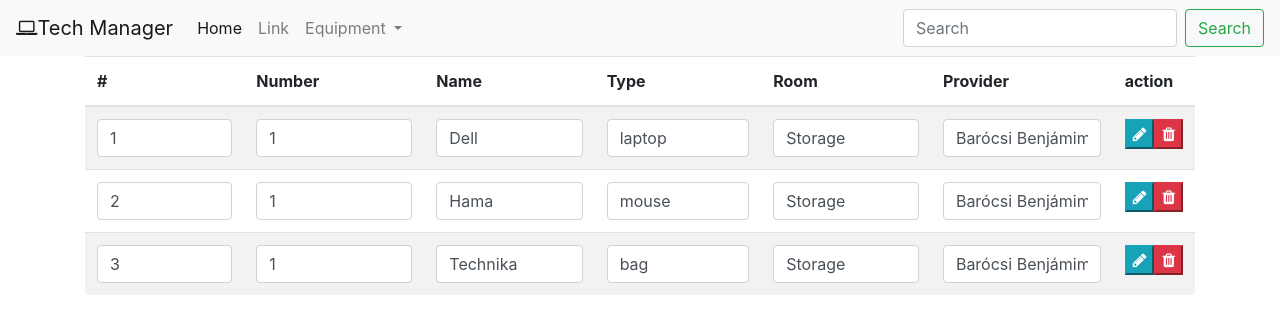
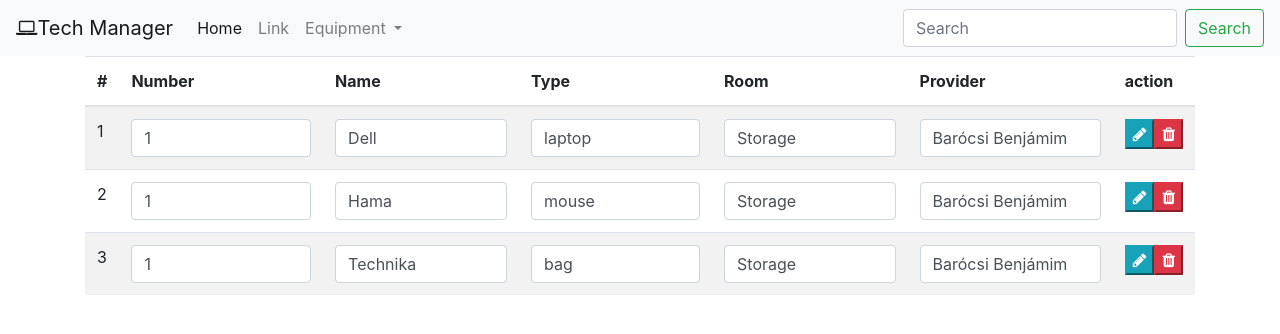
Before and after one commit to barocsibenjamin/my-world-of-ps, an Angular app in the folder tech-manager/: page / in a window 1280 px wide. Shown: the top 334 px of the page. Built offline with nearby package versions, Linux system fonts and the light colour scheme.

Commit message:
fixed table to react dinamically to specific data

```diff
--- a/tech-manager/src/app/service/config.service.ts
+++ b/tech-manager/src/app/service/config.service.ts
@@ -6,12 +6,12 @@ import { Injectable } from '@angular/core';
 export class ConfigService {
   cols = {
     items: [
-      { key: 'id', text: '#' },
-      { key: 'number', text: 'Number' },
-      { key: 'name', text: 'Name' },
-      { key: 'type', text: 'Type' },
-      { key: 'room', text: 'Room' },
-      { key: 'provider', text: 'Provider' }
+      { key: 'id', text: '#', type: 'plain' },
+      { key: 'number', text: 'Number', type: 'number' },
+      { key: 'name', text: 'Name', type: 'text' },
+      { key: 'type', text: 'Type', type: 'text' },
+      { key: 'room', text: 'Room', type: 'text' },
+      { key: 'provider', text: 'Provider', type: 'text' }
     ]
   };
 
--- a/tech-manager/src/app/template/data-cell/data-cell.component.html
+++ b/tech-manager/src/app/template/data-cell/data-cell.component.html
@@ -1 +1,9 @@
-<input type="text" [(ngModel)]="cellValue" class="form-control">
+<span
+ *ngIf="col.type == 'plain'">
+ {{ cellValue }}
+</span>
+<input
+ *ngIf="col.type != 'plain'"
+[type]="col.type"
+[(ngModel)]="cellValue"
+class="form-control">
--- a/tech-manager/src/app/template/data-cell/data-cell.component.ts
+++ b/tech-manager/src/app/template/data-cell/data-cell.component.ts
@@ -7,6 +7,7 @@ import { Component, OnInit, Input } from '@angular/core';
 })
 export class DataCellComponent implements OnInit {
   @Input() cellValue;
+  @Input() col;
 
   constructor() { }
 
--- a/tech-manager/src/app/template/data-table/data-table.component.html
+++ b/tech-manager/src/app/template/data-table/data-table.component.html
@@ -13,7 +13,10 @@
     <tbody>
         <tr *ngFor="let row of list">
             <td *ngFor="let col of cols">
-                <app-data-cell [cellValue]="row[col.key]"></app-data-cell>
+                <app-data-cell
+                [cellValue]="row[col.key]"
+                [col]="col"
+                ></app-data-cell>
             </td>
             <td>
                 <div class="btn-group">
```
